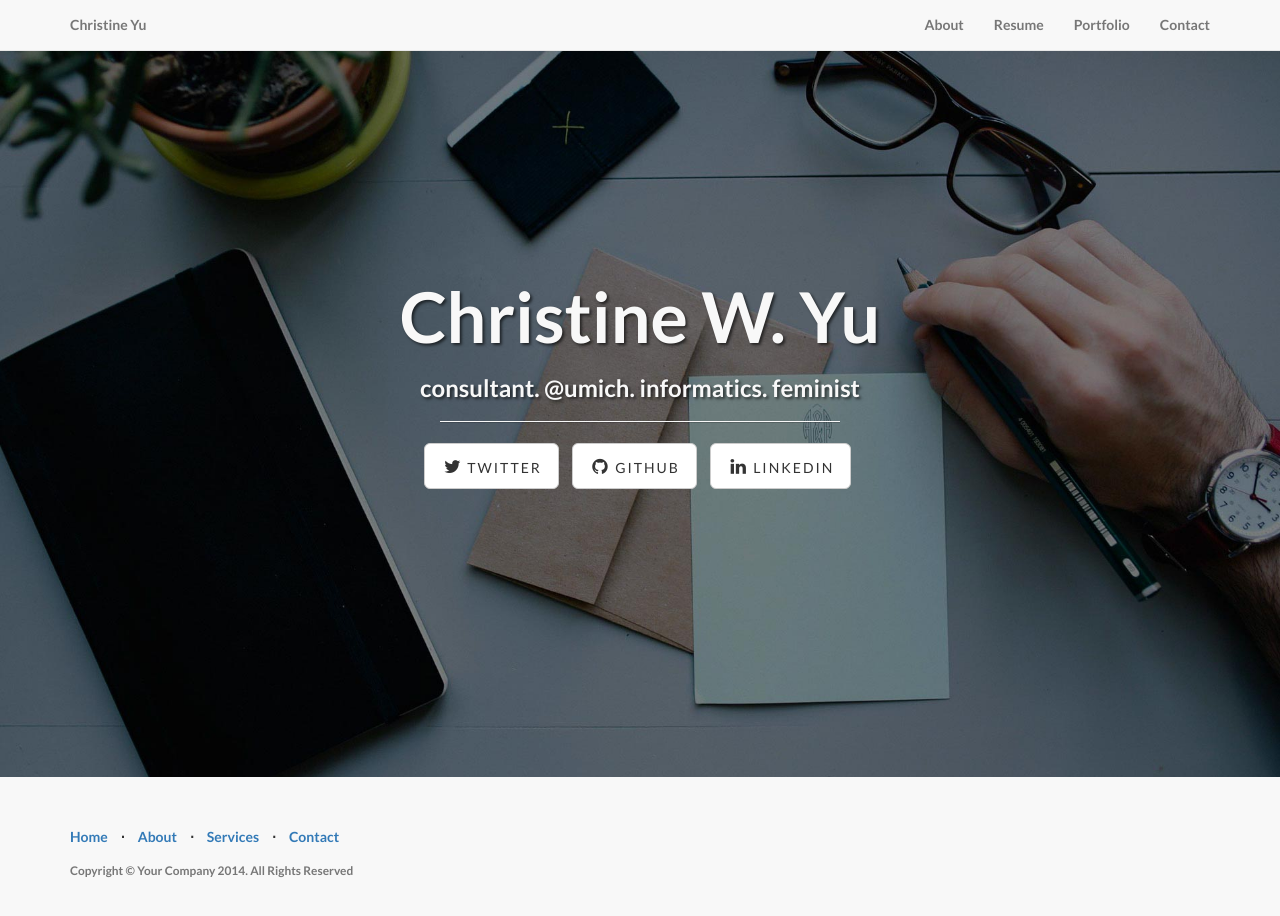
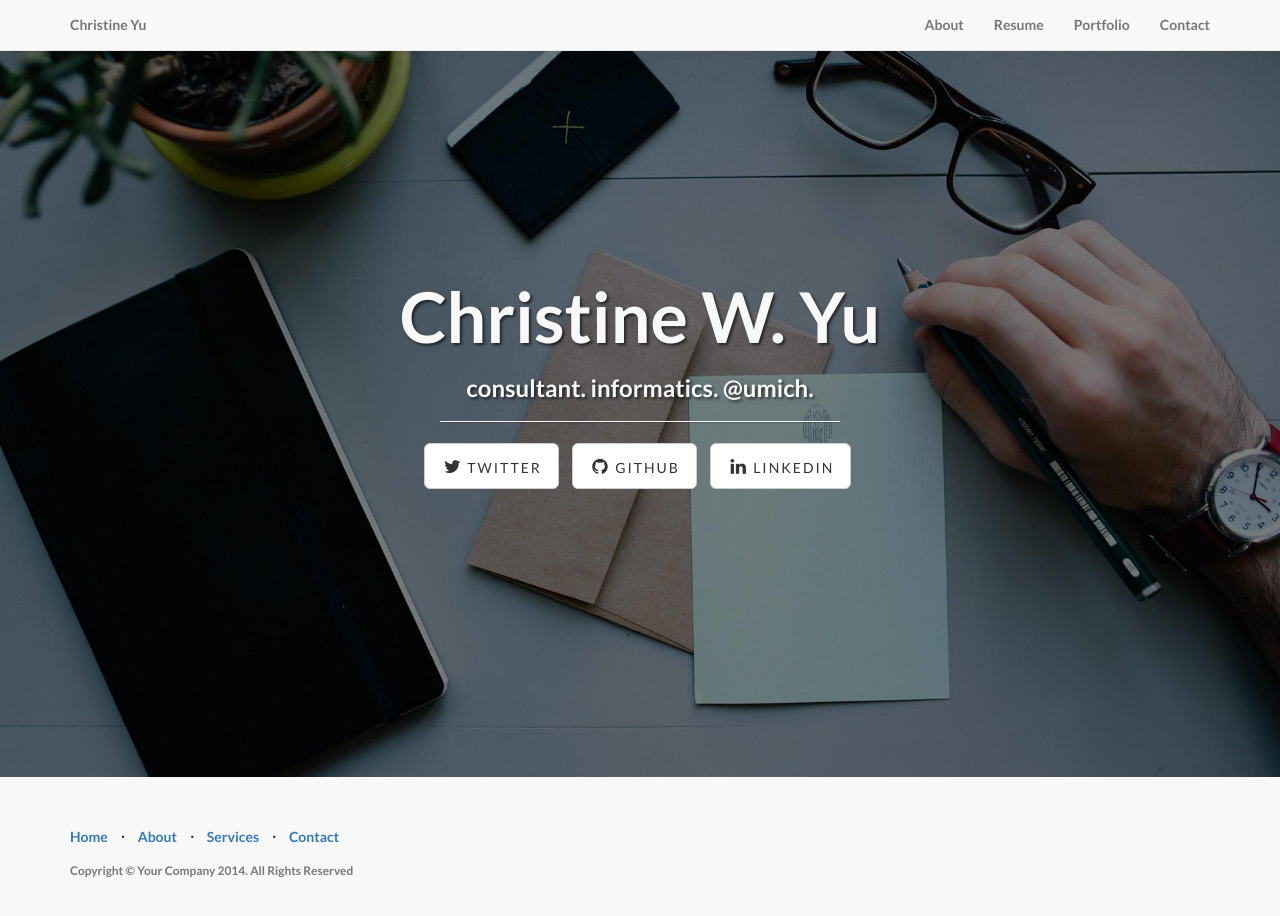
Before and after one commit to chriyu/chriyu.github.io, a plain HTML site: page index.html in a window 1280 px wide. Drawn offline with Linux system fonts and the light colour scheme.

Commit message:
changed more text

```diff
--- a/index.html
+++ b/index.html
@@ -77,7 +77,7 @@
                 <div class="col-lg-12">
                     <div class="intro-message">
                         <h1>Christine W. Yu</h1>
-                        <h3>consultant. @umich. informatics. feminist</h3>
+                        <h3>consultant. informatics. @umich.</h3>
                         <hr class="intro-divider">
                         <ul class="list-inline intro-social-buttons">
                             <li>
```
